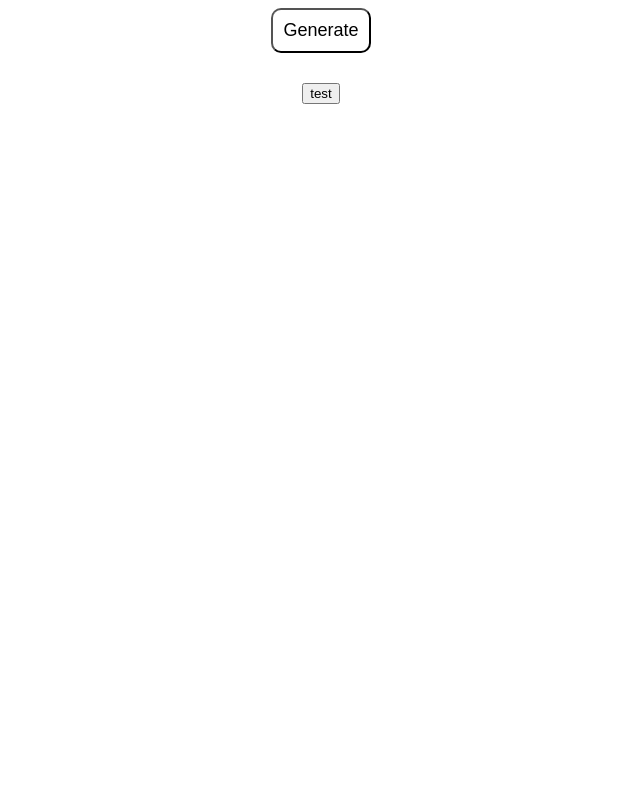
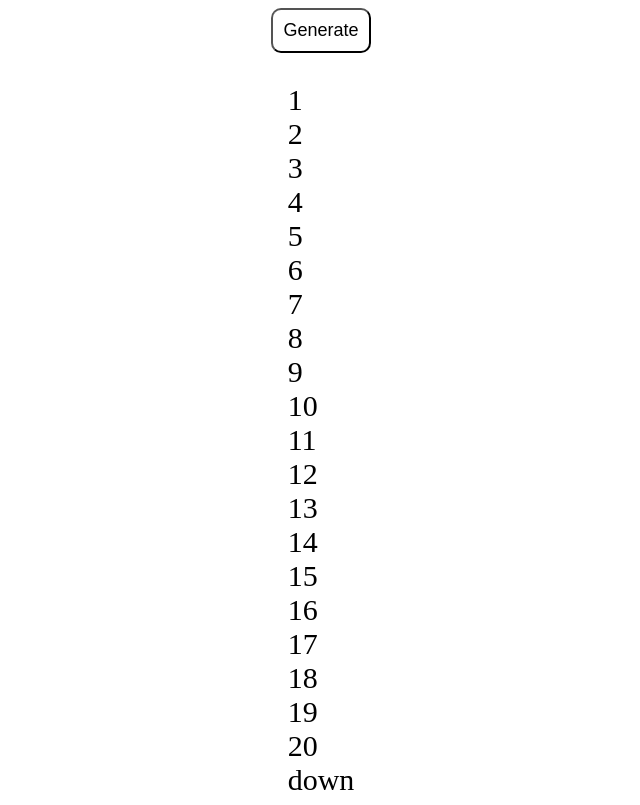
Before and after one commit to widenhrzns/js_advanced, a plain HTML site: page index.html in a window 1280 px wide. Shown: the whole page, without its empty margins (319-959 px from the left). Drawn offline with Linux system fonts and the light colour scheme.

Commit message:
Визуальное положение элементов

```diff
--- a/15_DOM-and-Events/app.js
+++ b/15_DOM-and-Events/app.js
@@ -1,32 +1,20 @@
 "use strict";
 
-console.log(document.documentElement);
-console.log(document.head);
-console.log(document.body);
+function generate(event) {
+  console.log(event.target.getBoundingClientRect());
 
-const el = document.querySelector(".cards");
-const el2 = document.querySelectorAll("meta");
-console.log(el);
-console.log(el2);
+  console.log(`X OffSet: ${window.pageXOffset}`);
+  console.log(`Y OffSet: ${window.pageYOffset}`);
+  console.log(`clientWidth: ${document.documentElement.clientWidth}`);
+  console.log(`clientHeight: ${document.documentElement.clientHeight}`);
 
-const el3 = document.getElementById("cards");
-const el4 = document.getElementsByClassName("cards");
-console.log(el3);
-console.log(el4);
+  const el = document.querySelector(".down");
+  const rect = el.getBoundingClientRect();
+  console.log(el.getBoundingClientRect());
 
-const el5 = document.getElementsByTagName("meta");
-console.log(el5);
-
-const button = document.createElement("button");
-button.innerHTML = "test";
-const button2 = document.createElement("button");
-button2.innerHTML = "test2";
-
-el.append(button);
-// el.prepend(button2);
-// el.before(button2);
-// el.after(button2);
-
-function generateIdeas() {
-  el.remove();
+  window.scrollTo({
+    left: window.pageXOffset + rect.left,
+    top: window.pageXOffset + rect.top,
+    behavior: "smooth",
+  });
 }
--- a/index.html
+++ b/index.html
@@ -8,8 +8,30 @@
   </head>
   <body>
     <div class="wrapper">
-      <button onclick="generateIdeas()" class="button">Generate</button>
-      <div class="cards" id="cards"></div>
+      <button onclick="generate(event)" class="button">Generate</button>
+      <div style="font-size: 30px">
+        <div>1</div>
+        <div>2</div>
+        <div>3</div>
+        <div>4</div>
+        <div>5</div>
+        <div>6</div>
+        <div>7</div>
+        <div>8</div>
+        <div>9</div>
+        <div>10</div>
+        <div>11</div>
+        <div>12</div>
+        <div>13</div>
+        <div>14</div>
+        <div>15</div>
+        <div>16</div>
+        <div>17</div>
+        <div>18</div>
+        <div>19</div>
+        <div>20</div>
+        <div class="down">down</div>
+      </div>
     </div>
     <script src="./15_DOM-and-Events/app.js"></script>
   </body>
```
